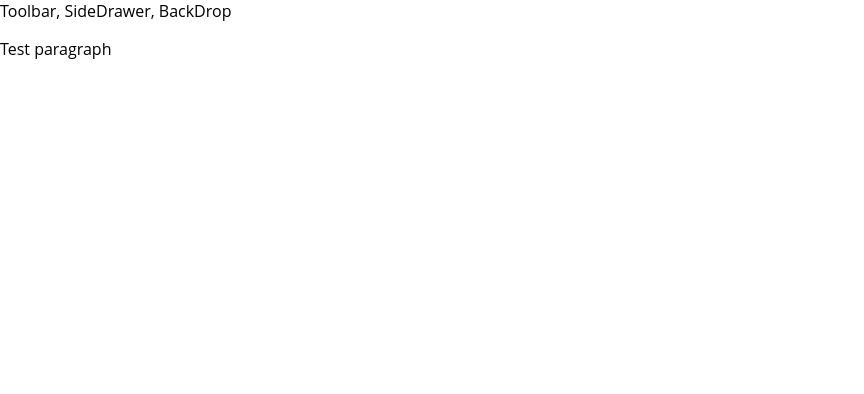
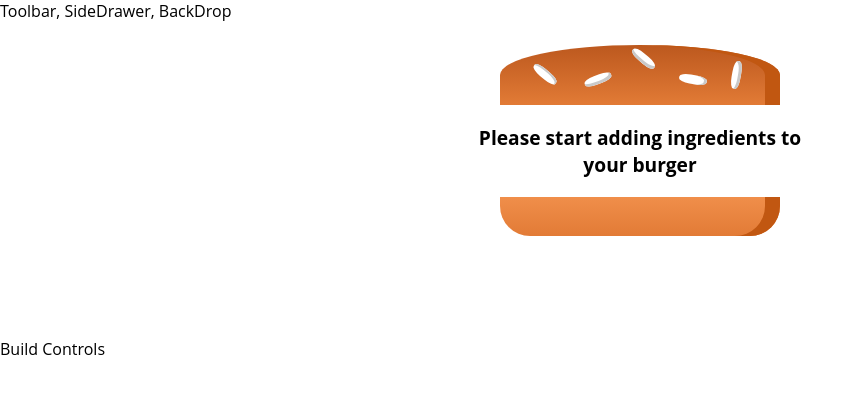
Before and after one commit to TomVerkon/burger-builder, a React (Create React App) app: page / in a window 1280 px wide. Shown: the top 394 px of the page, without its empty margins (0-864 px from the left). Built offline with nearby package versions, Linux system fonts and the light colour scheme.

Commit message:
lesson 130 filled out burger functionality

```diff
--- a/package.json
+++ b/package.json
@@ -6,6 +6,7 @@
     "@testing-library/jest-dom": "^4.2.4",
     "@testing-library/react": "^9.5.0",
     "@testing-library/user-event": "^7.2.1",
+    "prop-types": "^15.7.2",
     "react": "^16.13.1",
     "react-dom": "^16.13.1",
     "react-scripts": "3.4.3"
--- a/src/App.js
+++ b/src/App.js
@@ -1,12 +1,13 @@
 import React from "react";
 
 import Layout from "./components/Layout/Layout";
+import BurgerBuilder from "./containers/BurgerBuilder/BurgerBuilder";
 
 function App() {
   return (
     <div>
       <Layout>
-        <p>Test paragraph</p>
+        <BurgerBuilder></BurgerBuilder>
       </Layout>
     </div>
   );
--- /dev/null
+++ b/src/components/Burger/Burger.js
@@ -0,0 +1,34 @@
+import React from "react";
+import PropTypes from "prop-types";
+import classes from "./Burger.module.css";
+import BurgerIngredient from "./Ingredients/BurgerIngredient";
+
+const Burger = (props) => {
+  let ingredients = Object.keys(props.chosenIngredients).map((igKey) => {
+    return [...Array(props.chosenIngredients[igKey])].map((_, i) => (
+      <BurgerIngredient key={igKey + i} type={igKey} />
+    ))
+  }).reduce((arr, el) => {
+    return arr.concat(el)
+  }, []);
+
+  if (ingredients.length === 0) {
+    ingredients = <p>Please start adding ingredients to your burger</p>
+  }
+
+  console.log(ingredients);
+
+  return (
+    <div className={classes.Burger}>
+      <BurgerIngredient type="BreadTop" />
+      {ingredients}
+      <BurgerIngredient type="BreadBottom" />
+    </div>
+  );
+};
+
+Burger.propTypes = {
+  chosenIngredients: PropTypes.object.isRequired
+};
+
+export default Burger;
--- /dev/null
+++ b/src/components/Burger/Burger.module.css
@@ -0,0 +1,30 @@
+.Burger {
+  width: 100%;
+  margin: auto;
+  height: 250px;
+  overflow: scroll;
+  text-align: center;
+  font-weight: bold;
+  font-size: 1.2rem;
+}
+
+@media (min-width: 1000px) and (min-height: 700px) {
+  .Burger {
+    width: 700px;
+    height: 600px;
+  }
+}
+
+@media (min-width: 500px) and (min-height: 401px) {
+  .Burger {
+    width: 450px;
+    height: 400px;
+  }
+}
+
+@media (min-width: 500px) and (min-height: 400px) {
+  .Burger {
+    width: 350px;
+    height: 300px;
+  }
+}
--- /dev/null
+++ b/src/components/Burger/Ingredients/BurgerIngredient.js
@@ -0,0 +1,47 @@
+import React, { Component} from "react";
+import PropTypes from 'prop-types'
+
+import classes from "./BurgerIngredient.module.css";
+
+class BurgerIngredient extends Component  {
+
+  render() {
+    let ingredient = null;
+
+    switch (this.props.type) {
+      case "BreadBottom":
+        ingredient = <div className={classes.BreadBottom}></div>;
+        break;
+      case "BreadTop":
+        ingredient = (
+          <div className={classes.BreadTop}>
+            <div className={classes.Seeds1}></div>
+            <div className={classes.Seeds2}></div>
+          </div>
+        );
+        break;
+      case "Meat":
+        ingredient = <div className={classes.Meat}></div>;
+        break;
+      case "Cheese":
+        ingredient = <div className={classes.Cheese}></div>;
+        break;
+      case "Salad":
+        ingredient = <div className={classes.Salad}></div>;
+        break;
+      case "Bacon":
+        ingredient = <div className={classes.Bacon}></div>;
+        break;
+      default:
+        ingredient = null;
+        break;
+    }
+    return ingredient;
+  };
+};
+
+BurgerIngredient.propTypes = {
+  type: PropTypes.string.isRequired
+}
+
+export default BurgerIngredient;
--- /dev/null
+++ b/src/components/Burger/Ingredients/BurgerIngredient.module.css
@@ -0,0 +1,113 @@
+.BreadBottom {
+    height: 13%;
+    width: 80%;
+    background: linear-gradient(#F08E4A, #e27b36);
+    border-radius: 0 0 30px 30px;
+    box-shadow: inset -15px 0 #c15711;
+    margin: 2% auto;
+}
+
+.BreadTop {
+    height: 20%;
+    width: 80%;
+    background: linear-gradient(#bc581e, #e27b36);
+    border-radius: 50% 50% 0 0;
+    box-shadow: inset -15px 0 #c15711;
+    margin: 2% auto;
+    position: relative;
+}
+
+.Seeds1 {
+    width: 10%;
+    height: 15%;
+    position: absolute;
+    background-color: white;
+    left: 30%;
+    top: 50%;
+    border-radius: 40%;
+    transform: rotate(-20deg);
+    box-shadow: inset -2px -3px #c9c9c9;
+}
+
+.Seeds1:after {
+    content: "";
+    width: 100%;
+    height: 100%;
+    position: absolute;
+    background-color: white;
+    left: -170%;
+    top: -260%;
+    border-radius: 40%;
+    transform: rotate(60deg);
+    box-shadow: inset -1px 2px #c9c9c9;
+  }
+
+.Seeds1:before {
+    content: "";
+    width: 100%;
+    height: 100%;
+    position: absolute;
+    background-color: white;
+    left: 180%;
+    top: -50%;
+    border-radius: 40%;
+    transform: rotate(60deg);
+    box-shadow: inset -1px -3px #c9c9c9;
+  }
+
+  .Seeds2 {
+    width: 10%;
+    height: 15%;
+    position: absolute;
+    background-color: white;
+    left: 64%;
+    top: 50%;
+    border-radius: 40%;
+    transform: rotate(10deg);
+    box-shadow: inset -3px 0 #c9c9c9;
+  }
+
+  .Seeds2:before {
+    content: "";
+    width: 100%;
+    height: 100%;
+    position: absolute;
+    background-color: white;
+    left: 150%;
+    top: -130%;
+    border-radius: 40%;
+    transform: rotate(90deg);
+    box-shadow: inset 1px 3px #c9c9c9;
+  }
+
+
+.Meat {
+    width: 80%;
+    height: 8%;
+    background: linear-gradient(#7f3608, #702e05);
+    margin: 2% auto;
+    border-radius: 15px;
+}
+
+.Cheese {
+    width: 90%;
+    height: 4.5%;
+    margin: 2% auto;
+    background: linear-gradient(#f4d004, #d6bb22);
+    border-radius: 20px;
+}
+
+.Salad {
+    width: 85%;
+    height: 7%;
+    margin: 2% auto;
+    background: linear-gradient(#228c1d, #91ce50);
+    border-radius: 20px;
+}
+
+.Bacon {
+    width: 80%;
+    height: 3%;
+    background: linear-gradient(#bf3813, #c45e38);
+    margin: 2% auto;
+}
--- a/src/components/Layout/Layout.js
+++ b/src/components/Layout/Layout.js
@@ -1,11 +1,12 @@
 import React from "react";
 
-import Aux from '../../hoc/Auxillary';
+import classes from "./Layout.module.css";
+import Aux from "../../hoc/Auxillary";
 
 const layout = (props) => (
   <Aux>
     <div>Toolbar, SideDrawer, BackDrop</div>
-    <main>{props.children}</main>
+    <main className={classes.Content}>{props.children}</main>
   </Aux>
 );
 
--- /dev/null
+++ b/src/components/Layout/Layout.module.css
@@ -0,0 +1,3 @@
+.Content {
+  margin-top: 16px;
+}
--- /dev/null
+++ b/src/containers/BurgerBuilder/BurgerBuilder.js
@@ -0,0 +1,25 @@
+import React, { Component } from "react";
+import Aux from "../../hoc/Auxillary";
+import Burger from "../../components/Burger/Burger";
+
+class BurgerBuilder extends Component {
+  state = {
+    chosenIngredients: {
+      Salad: 0,
+      Bacon: 0,
+      Cheese: 0,
+      Meat: 0
+    },
+  };
+
+  render() {
+    return (
+      <Aux>
+        <Burger chosenIngredients={this.state.chosenIngredients}/>
+        <div>Build Controls</div>
+      </Aux>
+    );
+  }
+}
+
+export default BurgerBuilder;
```
